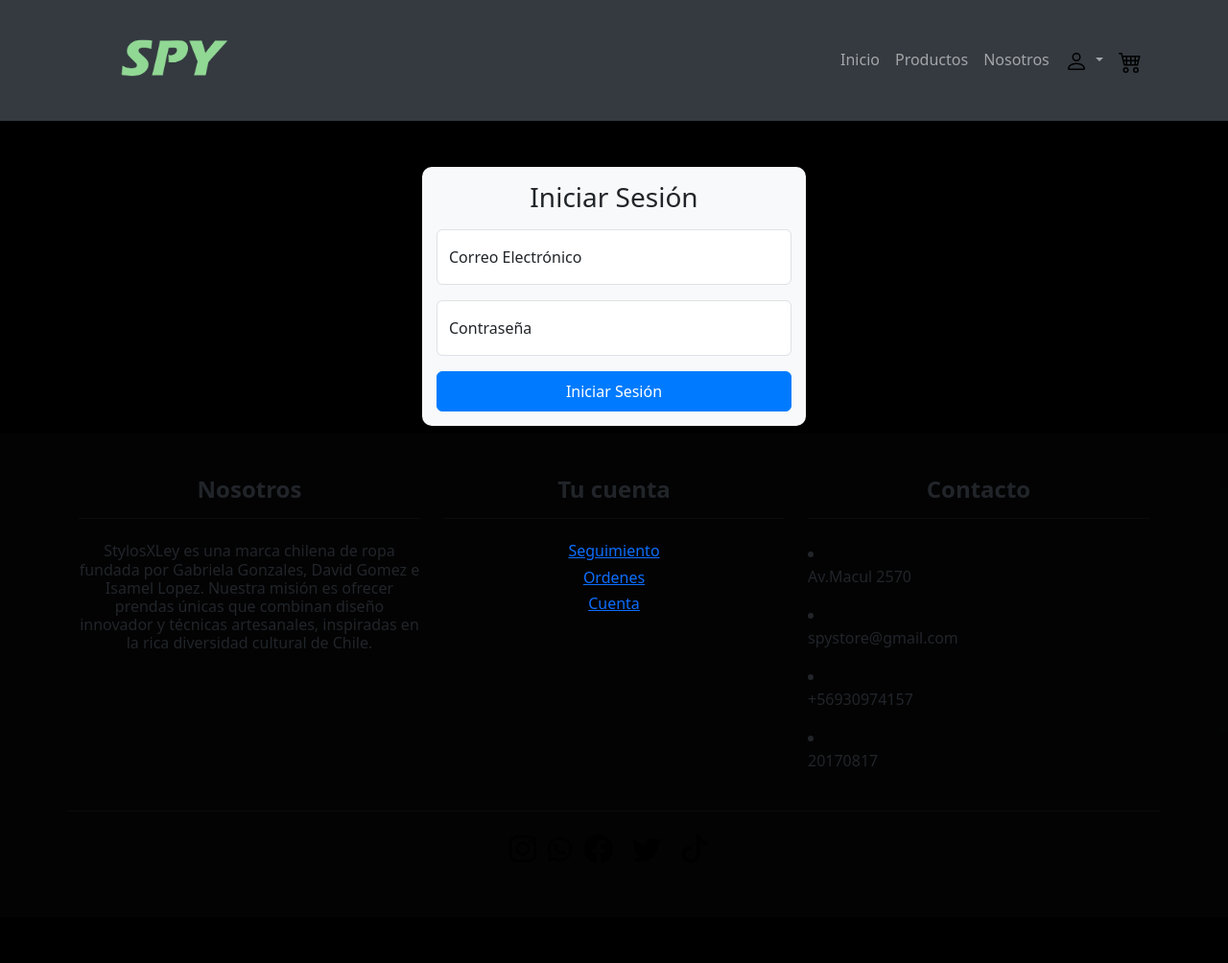
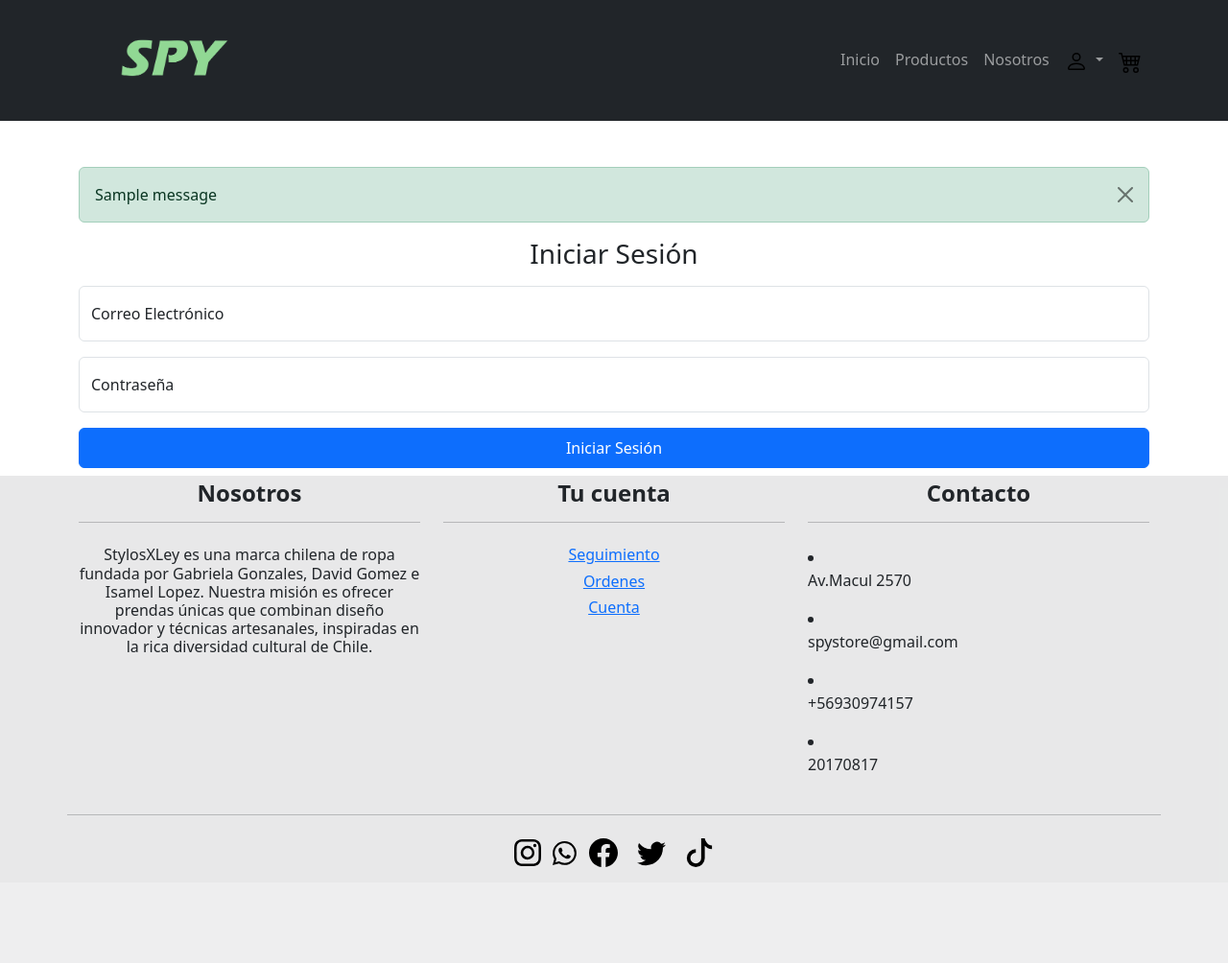
Before and after one commit to Dashaketa/ProyectoWeb, a Django app: page /Spy/inicioSesion/ in a window 1280 px wide. Shown: the whole page at 96% size. After the commit the page ends 904 px from the top, so only its background shows below. Run offline with Django 5.2, Linux system fonts and the light colour scheme; tables that the repository leaves empty hold one stand-in row (values such as "Sample post"); one stand-in notice (Sample message) is shown.

Commit message:
Alertas Funcionando

```diff
--- a/Django/Spy/static/css/sign-in.css
+++ b/Django/Spy/static/css/sign-in.css
@@ -23,7 +23,7 @@
 
 body {
 
-  background:#000000
+  background:#727272
 
 
   }
--- a/Django/Spy/templates/pages/InicioSesion.html
+++ b/Django/Spy/templates/pages/InicioSesion.html
@@ -5,18 +5,23 @@
     <meta name="viewport" content="width=device-width, initial-scale=1">
     <title>Iniciar Sesión · Mi Tienda</title>
     {% load static %}
+    <link href="https://cdn.jsdelivr.net/npm/bootstrap@5.3.2/dist/css/bootstrap.min.css" rel="stylesheet">
+</head>
+<body>
+    <div class="col-md-12 mx-auto mb-5">
+        {% include 'base/header.html' %}
 
-    <!-- Bootstrap CSS -->
-    <link href="https://cdn.jsdelivr.net/npm/bootstrap@5.3.2/dist/css/bootstrap.min.css" rel="stylesheet"
-        integrity="sha384-T3c6CoIi6uLrA9TneNEoa7RxnatzjcDSCmG1MXxSR1GAsXEV/Dwwykc2MPK8M2HN" crossorigin="anonymous">
-
-    <!-- Estilos personalizados -->
-    <link href="{% static 'css/sign-in.css' %}" rel="stylesheet">
-</head>
-{% include 'base/header.html' %}
-
-<body>
-    <div class="col-md-12 mx-auto mt-5 mb-5">
+        <!-- Bloque de mensajes -->
+        {% if messages %}
+            <div class="container mt-3">
+                {% for message in messages %}
+                    <div class="alert alert-{{ message.tags }} alert-dismissible fade show" role="alert">
+                        {{ message }}
+                        <button type="button" class="btn-close" data-bs-dismiss="alert" aria-label="Close"></button>
+                    </div>
+                {% endfor %}
+            </div>
+        {% endif %}
 
         <!-- Formulario de Inicio de Sesión -->
         <div class="container flex-grow-1 d-flex align-items-center">
@@ -51,11 +56,6 @@
         {% include 'base/footer.html' %}
     </div>
 
-    <!-- Bootstrap JS, Popper.js y jQuery -->
-    <script src="https://cdn.jsdelivr.net/npm/bootstrap@5.3.2/dist/js/bootstrap.bundle.min.js"
-        integrity="sha384-C6RzsynM9kWDrMNeT87bh95OGNyZPhcTNXj1NW7RuBCsyN/o0jlpcV8Qyq46cDfL"
-        crossorigin="anonymous"></script>
-    <!-- Script para cambiar de temas dark/light -->
-    <script src="{% static 'js/color-modes.js' %}"></script>
+    <script src="https://cdn.jsdelivr.net/npm/bootstrap@5.3.2/dist/js/bootstrap.bundle.min.js" integrity="sha384-C6RzsynM9kWDrMNeT87bh95OGNyZPhcTNXj1NW7RuBCsyN/o0jlpcV8Qyq46cDfL" crossorigin="anonymous"></script>
 </body>
 </html>
```
Also changed, not shown: Django/Django/settings.py (+10 -0 lines), Django/Spy/templates/pages/Home.html (+11 -1 lines), Django/Spy/templates/pages/Registro.html (+13 -0 lines), Django/db.sqlite3.
